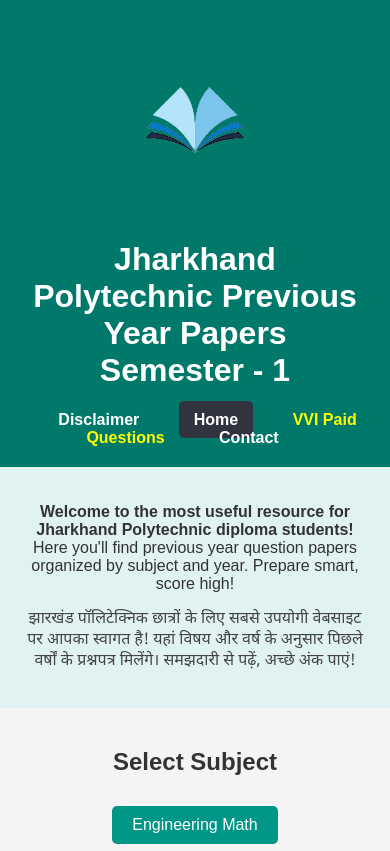
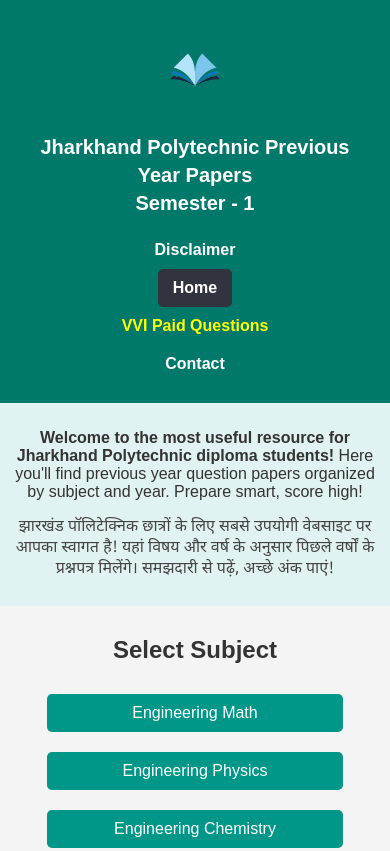
Before and after one commit to aloneashish1/jhpaperhelp, a plain HTML site: page index.html in a window 390 px wide. Shown: the top 851 px of the page. Drawn offline with Linux system fonts and the light colour scheme; files whose address does not match are found by name.

Commit message:
Update style.css

```diff
--- a/style.css
+++ b/style.css
@@ -20,7 +20,10 @@ body {
 }
 
 .logo {
-    height: 60px;
+    height: 200px;
+    max-width: 300px;
+    object-fit: contain;
+    margin-right: 100;
 }
 
 nav a {
@@ -28,6 +31,19 @@ body {
     color: white;
     text-decoration: none;
     font-weight: bold;
+    padding: 10px 15px;
+    border-radius: 5px;
+    transition: background 0.3s;
+}
+
+nav a.active {
+    background-color: #31333f;
+    color: white;
+    font-weight: bold;
+}
+
+nav a[href="vvi.html"] {
+    color: yellow;
 }
 
 .intro {
@@ -91,20 +107,9 @@ body {
 }
 
 .hidden {
-    display: none; }
-    .logo {
-      height: 200px;         /* Image ki height fix */
-      max-width: 300px;     /* Image ki width limit */
-      object-fit: contain;  /* Image crop na ho */
-      margin-right: 100;   /* Thoda space dono ke beech */
+    display: none;
 }
-    nav a {
-      text-decoration: none;
-      color: white;
-      padding: 10px 15px;
-      border-radius: 5px;
-      transition: background 0.3s;
-    }
+
 .paper-box {
     background-color: white;
     border-radius: 12px;
@@ -137,6 +142,7 @@ body {
 .paper-box .year-list a:hover {
     color: #0056b3;
 }
+
 .year-button {
     display: inline-block;
     margin: 6px;
@@ -153,6 +159,7 @@ body {
 .year-button:hover {
     background-color: #00796b;
 }
+
 .contact-section {
     padding: 30px;
     background-color: #f9f9f9;
@@ -177,19 +184,40 @@ body {
 .contact-section a:hover {
     text-decoration: underline;
 }
-    nav a {
-      text-decoration: none;
-      padding: 10px 15px;
-      color: #ffffff;
-      transition: 0.3s;
-      border-radius: 5px;
+
+/* ✅ Mobile Responsive Fix */
+@media screen and (max-width: 600px) {
+    header h1 {
+        font-size: 20px;
+        line-height: 1.4;
     }
 
-    nav a.active {
-      background-color: #31333f;  /* Blue background */
-      color: white;               /* White text */
-      font-weight: bold;
+    nav {
+        display: flex;
+        flex-direction: column;
+        align-items: center;
     }
-    nav a[href="vvi.html"] {
-      color: yellow;
+
+    .subject-buttons {
+        flex-direction: column;
     }
+
+    .subject-buttons button {
+        width: 80%;
+    }
+
+    .logo {
+        height: 100px;
+        max-width: 200px;
+        margin-right: 0;
+    }
+
+    .intro, .subjects {
+        padding: 10px;
+    }
+
+    .paper-box {
+        width: 90%;
+        padding: 20px;
+    }
+}
```
Lines whose indentation alone changed are shown as unchanged.
